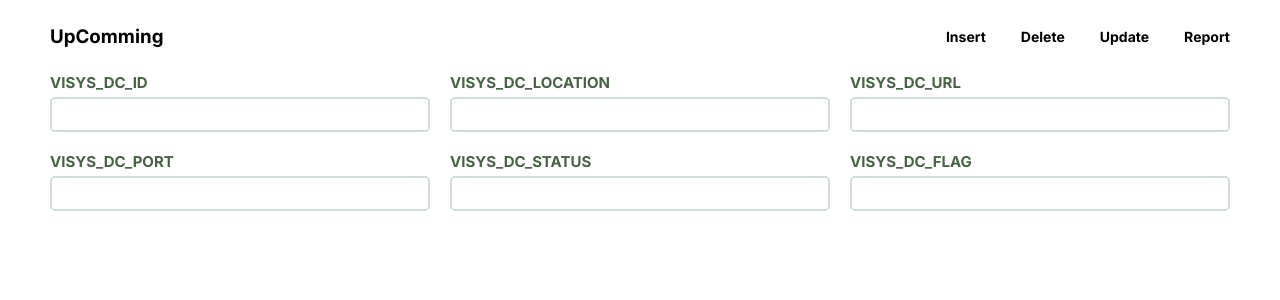
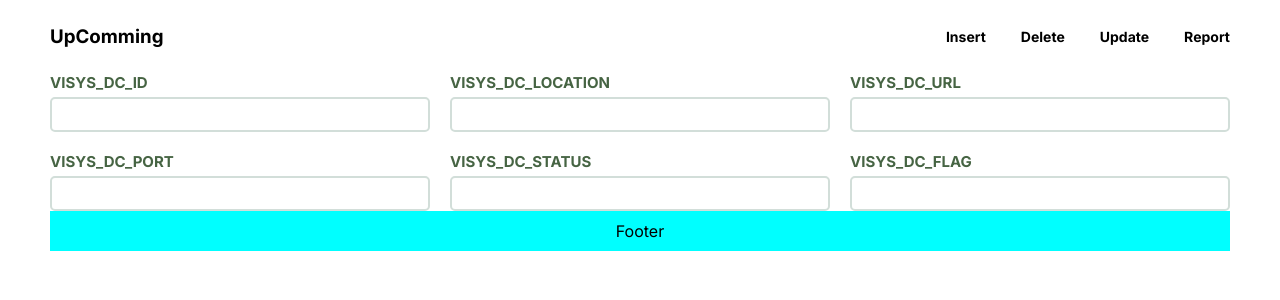
Before and after one commit to Saddam6260/Visays-Form, a React (Vite) app: page / in a window 1280 px wide. Shown: the top 300 px of the page. Built offline with nearby package versions, Linux system fonts and the light colour scheme.

Commit message:
footer Added

```diff
--- /dev/null
+++ b/src/assets/component/Other_Page/Footer.css
@@ -0,0 +1,7 @@
+.footer{
+    margin: auto 50px 0px 50px;
+    text-align: center;
+    background-color: aqua;
+    padding: 10px 0px;
+
+}
--- a/src/assets/component/Other_Page/Footer.jsx
+++ b/src/assets/component/Other_Page/Footer.jsx
@@ -0,0 +1,12 @@
+import React from 'react'
+import "./Footer.css"
+
+const Footer = () => {
+  return (
+    <div className='footer'>
+        Footer
+    </div>
+  )
+}
+
+export default Footer
--- /dev/null
+++ b/src/assets/component/Other_Page/InputPage.css
@@ -0,0 +1,6 @@
+.input_page_wrap{
+    display: flex;
+    flex-flow: column wrap;
+    justify-content: space-between;
+    row-gap: 100px;
+}
--- a/src/assets/component/Other_Page/InputPage.jsx
+++ b/src/assets/component/Other_Page/InputPage.jsx
@@ -1,6 +1,8 @@
 import React from "react";
 import Menuber from "./Menuber";
 import Table from "./Table";
+import Footer from "./Footer";
+import "./InputPage"
 
 const InputPage = (props) => {
   const labelName = [
@@ -13,9 +15,10 @@ const InputPage = (props) => {
   ];
 
   return (
-    <div>
+    <div className="input_page_wrap">
       <Menuber item={props.item} />
       <Table labelItem={labelName}/>
+      <Footer/>
     </div>
   );
 };
```
